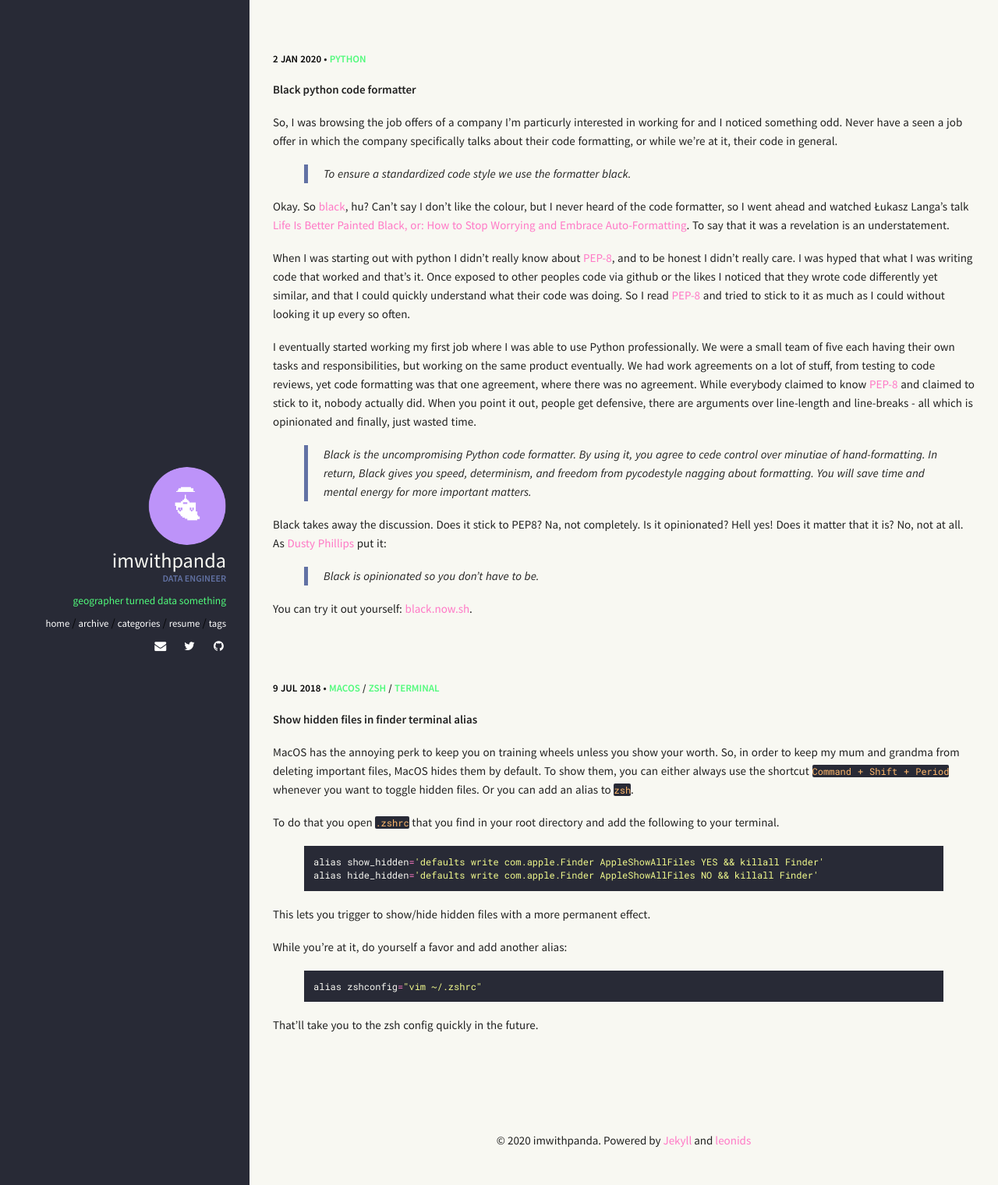
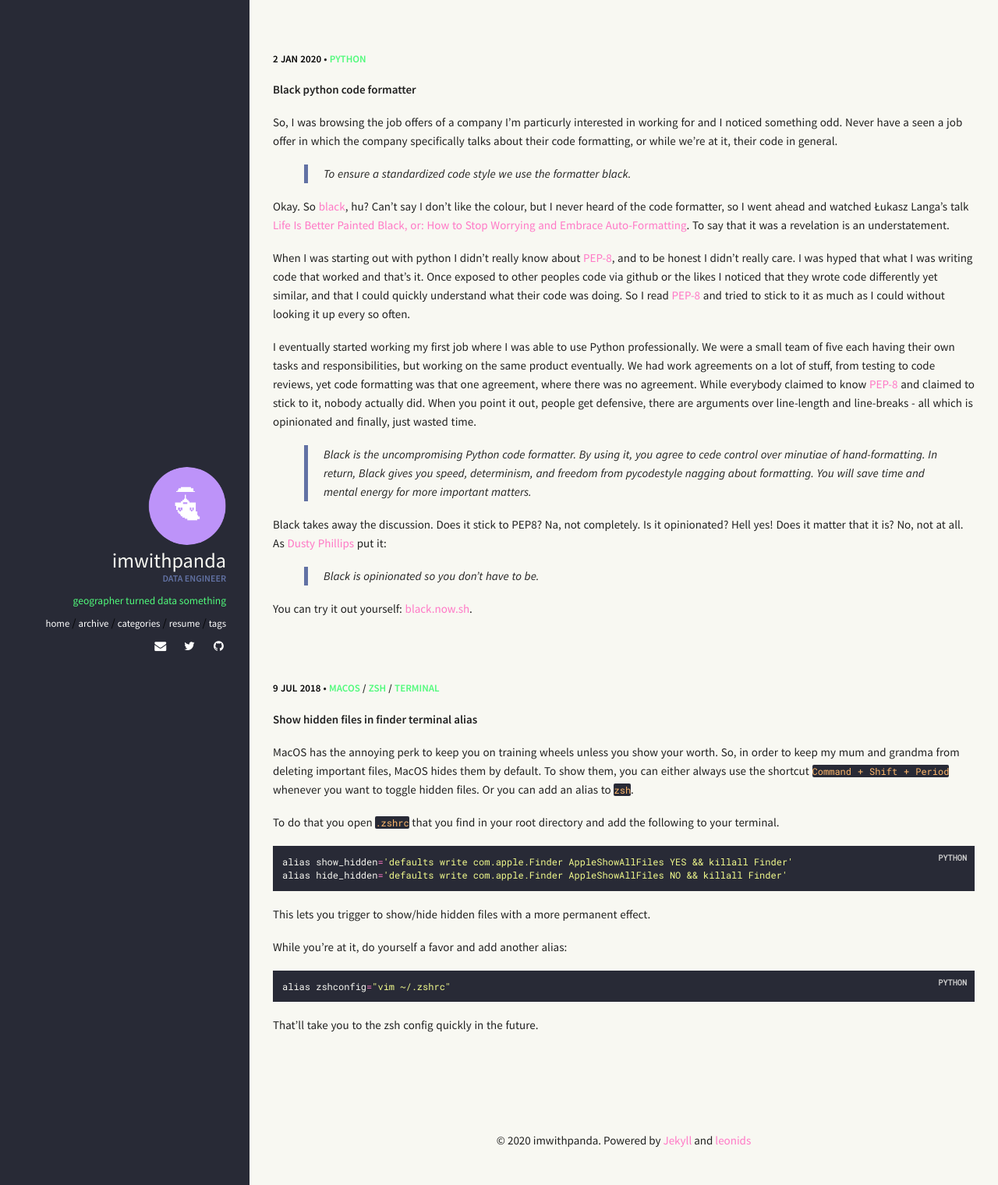
Before and after one commit to iwpnd/iwpnd.github.io, a Jekyll site: the page built from index.html, in a window 1280 px wide. Shown: the whole page at 78% size. Built offline with Jekyll 4.4.1, drawn with Linux system fonts in a browser that asks for light colours.

Commit message:
quick fix to dracula-rification

```diff
--- a/_sass/components/_syntax-highlighting.scss
+++ b/_sass/components/_syntax-highlighting.scss
@@ -5,7 +5,7 @@
 
 pre, code {
   font-family: $font-family-monospace;
-  color: #525252;
+  color: #f8f8f2;
   font-size: 0.9em;
   background-color: #282a36;
   font-size: ($font-size-base - 3);
@@ -54,9 +54,31 @@
  * Styles
  */
 
+
 .highlight {
   background: $dt-gray-dark;
   color: $dt-gray-light;
+  margin: 0;
+  pre {
+    position: relative;
+  }
+  pre code {
+    color: #525252;
+    &::before {
+      content: attr(data-lang);
+      position: absolute;
+      top: 0;
+      right: 0;
+      color: #ccc;
+      text-align: right;
+      text-transform: uppercase;
+      font-size: 0.85em;
+      padding: 5px 10px 0;
+      line-height: 20px;
+      height: 20px;
+      font-weight: 600;
+    }
+  }
 
   .hll,
   .s,
```
